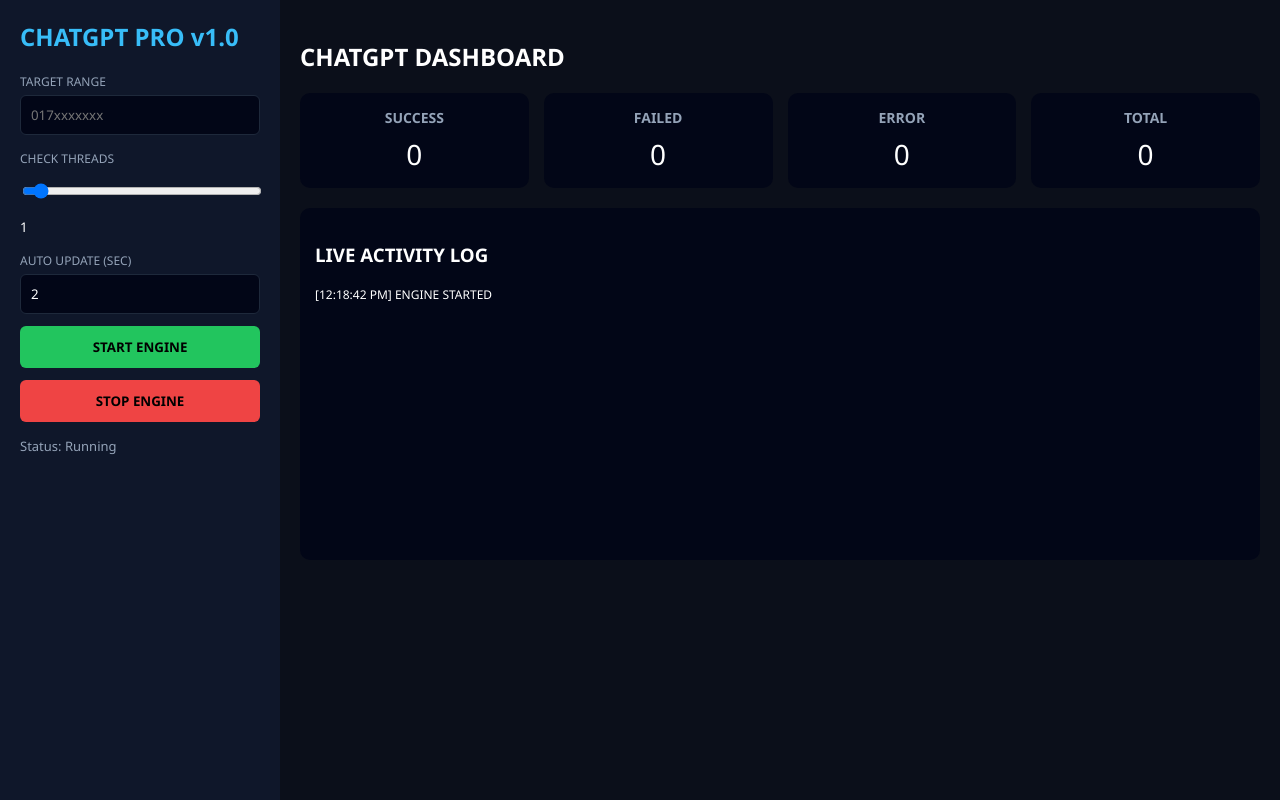
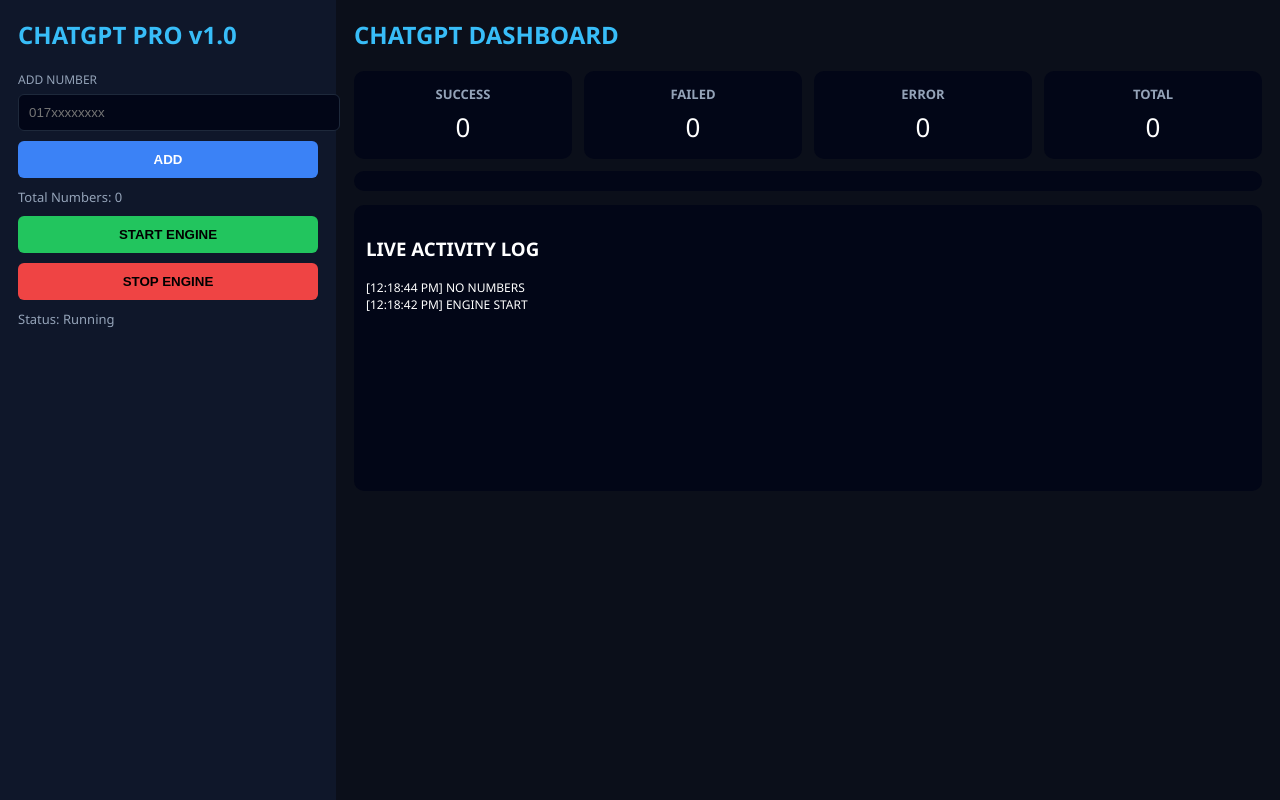
Before and after one commit to mdmunna00/otp-engine-demo, a website: page public/dashboard.html in a window 1280 px wide. Both pictures are taken after a click on the button "START ENGINE". Drawn offline with Linux system fonts and the light colour scheme; no server answers.

Commit message:
Refactor dashboard.html for improved structure and style

```diff
--- a/public/dashboard.html
+++ b/public/dashboard.html
@@ -1,90 +1,67 @@
 <!doctype html>
-<html lang="en">
+<html>
 <head>
-<meta charset="UTF-8">
-<meta name="viewport" content="width=device-width, initial-scale=1">
+<meta name="viewport" content="width=device-width,initial-scale=1">
 <title>Automation Dashboard</title>
 
 <style>
-*{box-sizing:border-box;font-family:Segoe UI,Arial}
-body{
-  margin:0;
-  background:#0b0f1a;
-  color:#fff;
+body{margin:0;font-family:Segoe UI,Arial;background:#0b0f1a;color:#fff}
+.container{display:flex;min-height:100vh}
+.sidebar{width:300px;background:#0f172a;padding:18px}
+.main{flex:1;padding:18px}
+
+h2{color:#38bdf8;margin-top:0}
+.label{font-size:12px;color:#94a3b8;margin-top:14px}
+
+input,textarea{
+  width:100%;padding:10px;margin-top:6px;
+  background:#020617;border:1px solid #1e293b;
+  color:#fff;border-radius:6px
 }
-.container{
-  display:flex;
-  min-height:100vh;
+textarea{resize:none}
+
+button{
+  width:100%;padding:11px;margin-top:10px;
+  border:0;border-radius:6px;
+  font-weight:bold;cursor:pointer
 }
-.sidebar{
-  width:280px;
-  background:#0f172a;
-  padding:20px;
-}
-.sidebar h2{
-  margin:0 0 20px;
-  color:#38bdf8;
-}
-.label{font-size:12px;color:#94a3b8;margin-top:15px}
-input,select{
-  width:100%;
-  padding:10px;
-  margin-top:5px;
-  background:#020617;
-  border:1px solid #1e293b;
-  color:#fff;
-  border-radius:6px;
-}
-.range{
-  width:100%;
-}
-button{
-  width:100%;
-  padding:12px;
-  margin-top:12px;
-  border:none;
-  border-radius:6px;
-  font-weight:bold;
-  cursor:pointer;
-}
+.add{background:#3b82f6;color:#fff}
 .start{background:#22c55e;color:#000}
 .stop{background:#ef4444;color:#000}
-.status{
-  margin-top:15px;
-  font-size:13px;
-  color:#94a3b8;
+
+.status{font-size:13px;color:#94a3b8;margin-top:10px}
+
+.cards{
+  display:grid;grid-template-columns:repeat(4,1fr);
+  gap:12px;margin-top:10px
+}
+.card{
+  background:#020617;padding:14px;border-radius:10px;
+  text-align:center
+}
+.card h3{margin:0;font-size:13px;color:#94a3b8}
+.card p{margin:6px 0 0;font-size:26px}
+
+.list{
+  background:#020617;border-radius:10px;
+  margin-top:12px;padding:10px;max-height:220px;overflow:auto
+}
+.item{
+  display:flex;justify-content:space-between;
+  padding:6px;border-bottom:1px solid #1e293b;
+  font-size:13px
+}
+.item button{
+  width:auto;padding:2px 8px;font-size:12px;
+  background:#ef4444;color:#000
 }
 
-.main{
-  flex:1;
-  padding:20px;
+.logbox{
+  background:#020617;border-radius:10px;
+  margin-top:14px;padding:12px
 }
-.cards{
-  display:grid;
-  grid-template-columns:repeat(4,1fr);
-  gap:15px;
-}
-.card{
-  background:#020617;
-  padding:15px;
-  border-radius:10px;
-  text-align:center;
-}
-.card h3{margin:0;font-size:14px;color:#94a3b8}
-.card p{font-size:28px;margin:8px 0 0}
+.log{height:200px;overflow:auto;font-size:12px}
 
-.logbox{
-  margin-top:20px;
-  background:#020617;
-  border-radius:10px;
-  padding:15px;
-}
-.log{
-  height:260px;
-  overflow:auto;
-  font-size:12px;
-  line-height:1.6;
-}
 @media(max-width:900px){
   .container{flex-direction:column}
   .sidebar{width:100%}
@@ -96,19 +73,17 @@ button{
 <body>
 <div class="container">
 
-<!-- LEFT PANEL -->
+<!-- LEFT -->
 <div class="sidebar">
 <h2>CHATGPT PRO v1.0</h2>
 
-  <div class="label">TARGET RANGE</div>
-  <input placeholder="017xxxxxxx">
+<div class="label">ADD NUMBER</div>
+<input id="numInput" placeholder="017xxxxxxxx">
+<button class="add" onclick="addNumber()">ADD</button>
 
-  <div class="label">CHECK THREADS</div>
-  <input type="range" min="1" max="5" value="1" id="threads" class="range">
-  <small id="tVal">1</small>
-
-  <div class="label">AUTO UPDATE (SEC)</div>
-  <input type="number" id="interval" value="2">
+<div class="status">
+Total Numbers: <span id="numCount">0</span>
+</div>
 
 <button class="start" onclick="startEngine()">START ENGINE</button>
 <button class="stop" onclick="stopEngine()">STOP ENGINE</button>
@@ -116,7 +91,7 @@ button{
 <div class="status" id="status">Status: Idle</div>
 </div>
 
-<!-- RIGHT PANEL -->
+<!-- RIGHT -->
 <div class="main">
 <h2>CHATGPT DASHBOARD</h2>
 
@@ -127,6 +102,8 @@ button{
   <div class="card"><h3>TOTAL</h3><p id="total">0</p></div>
 </div>
 
+<div class="list" id="list"></div>
+
 <div class="logbox">
 <h3>LIVE ACTIVITY LOG</h3>
 <div class="log" id="log"></div>
@@ -136,58 +113,74 @@ button{
 </div>
 
 <script>
+let numbers=[];
 let timer=null;
 let running=false;
 
-const logBox=document.getElementById("log");
-const sEl=document.getElementById("success");
-const fEl=document.getElementById("failed");
-const eEl=document.getElementById("error");
-const tEl=document.getElementById("total");
-const statusEl=document.getElementById("status");
-const threadsEl=document.getElementById("threads");
-const intervalEl=document.getElementById("interval");
+const listEl=document.getElementById("list");
+const numCountEl=document.getElementById("numCount");
+const logEl=document.getElementById("log");
 
-threadsEl.oninput=()=>document.getElementById("tVal").innerText=threadsEl.value;
+function renderList(){
+  listEl.innerHTML="";
+  numbers.forEach((n,i)=>{
+    const d=document.createElement("div");
+    d.className="item";
+    d.innerHTML=`${n} <button onclick="removeNumber(${i})">X</button>`;
+    listEl.appendChild(d);
+  });
+  numCountEl.innerText=numbers.length;
+}
 
-function addLog(msg){
-  logBox.innerHTML=`[${new Date().toLocaleTimeString()}] ${msg}<br>`+logBox.innerHTML;
+function addNumber(){
+  const v=document.getElementById("numInput").value.trim();
+  if(!v || numbers.includes(v)) return;
+  numbers.push(v);
+  document.getElementById("numInput").value="";
+  renderList();
+}
+
+function removeNumber(i){
+  numbers.splice(i,1);
+  renderList();
+}
+
+function log(msg){
+  logEl.innerHTML=`[${new Date().toLocaleTimeString()}] ${msg}<br>`+logEl.innerHTML;
 }
 
 async function tick(){
-  const threads=Number(threadsEl.value);
-  for(let i=0;i<threads;i++){
+  if(numbers.length===0){ log("NO NUMBERS"); return; }
+  const n=numbers[Math.floor(Math.random()*numbers.length)];
   const r=await fetch("/api/mock-task");
   const d=await r.json();
-    tEl.innerText=+tEl.innerText+1;
-
+  document.getElementById("total").innerText++;
   if(d.status==="success"){
-      sEl.innerText=+sEl.innerText+1;
-      addLog("SUCCESS");
+    document.getElementById("success").innerText++;
+    log(`SUCCESS → ${n}`);
   }else if(d.status==="failed"){
-      fEl.innerText=+fEl.innerText+1;
-      addLog("FAILED");
+    document.getElementById("failed").innerText++;
+    log(`FAILED → ${n}`);
   }else{
-      eEl.innerText=+eEl.innerText+1;
-      addLog("ERROR");
-    }
+    document.getElementById("error").innerText++;
+    log(`ERROR → ${n}`);
   }
 }
 
 function startEngine(){
   if(running) return;
   running=true;
-  statusEl.innerText="Status: Running";
-  addLog("ENGINE STARTED");
-  timer=setInterval(tick,Number(intervalEl.value)*1000);
+  document.getElementById("status").innerText="Status: Running";
+  log("ENGINE START");
+  timer=setInterval(tick,2000);
 }
+
 function stopEngine(){
   running=false;
   clearInterval(timer);
-  statusEl.innerText="Status: Idle";
-  addLog("ENGINE STOPPED");
+  document.getElementById("status").innerText="Status: Idle";
+  log("ENGINE STOP");
 }
 </script>
-
 </body>
 </html>
```
Lines whose indentation alone changed are shown as unchanged.
